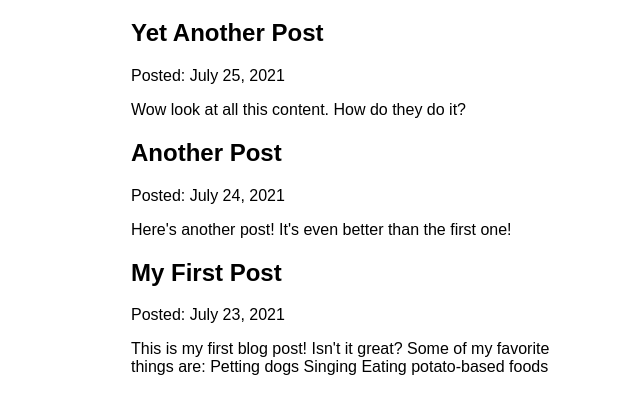
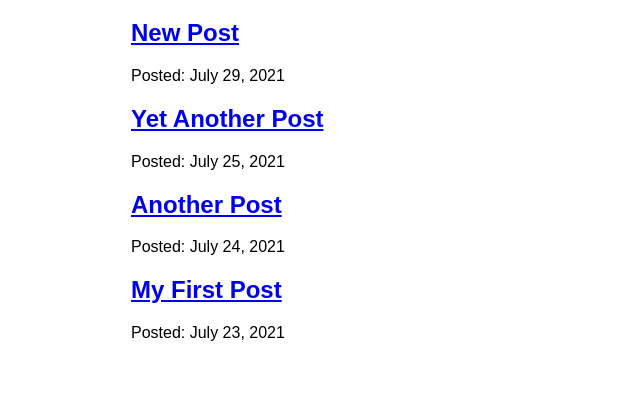
Before and after one commit to tugbaesat/gatsby-website, a Gatsby site: page /blog in a window 1280 px wide. Shown: the part 157-570 px from the top of the page, without its empty margins (299-939 px from the left). Built offline with nearby package versions, Linux system fonts and the light colour scheme; Gatsby itself is replaced by a stand-in of ours.

Commit message:
Finished Gatsby Tutorial Part 6

```diff
--- /dev/null
+++ b/blog/post-four.mdx
@@ -0,0 +1,7 @@
+---
+title: "New Post"
+date: "2021-07-29"
+slug: "new-post"
+---
+
+Here's a new post! It's even better than the other ones!
--- a/src/pages/blog.js
+++ b/src/pages/blog/index.js
@@ -1,7 +1,7 @@
 import React from "react";
-import { graphql } from "gatsby";
-import Layout from "../components/layout";
-import Seo from "../components/seo";
+import { Link, graphql } from "gatsby";
+import Layout from "../../components/layout";
+import Seo from "../../components/seo";
 
 const Blog = ({ data }) => {
   return (
@@ -9,9 +9,12 @@ const Blog = ({ data }) => {
       <ul>
         {data.allMdx.nodes.map((node) => (
           <article key={node.id}>
-            <h2>{node.frontmatter.title}</h2>
+            <h2>
+              <Link to={`/blog/${node.frontmatter.slug}`}>
+                {node.frontmatter.title}
+              </Link>
+            </h2>
             <p>Posted: {node.frontmatter.date}</p>
-            <p>{node.excerpt}</p>
           </article>
         ))}
       </ul>
@@ -26,6 +29,7 @@ export const query = graphql`
         frontmatter {
           date(formatString: "MMMM D, YYYY")
           title
+          slug
         }
         id
         excerpt
```
Also changed, not shown: src/pages/blog/{mdx.frontmatter__slug}.js (added, +26 -0 lines).
